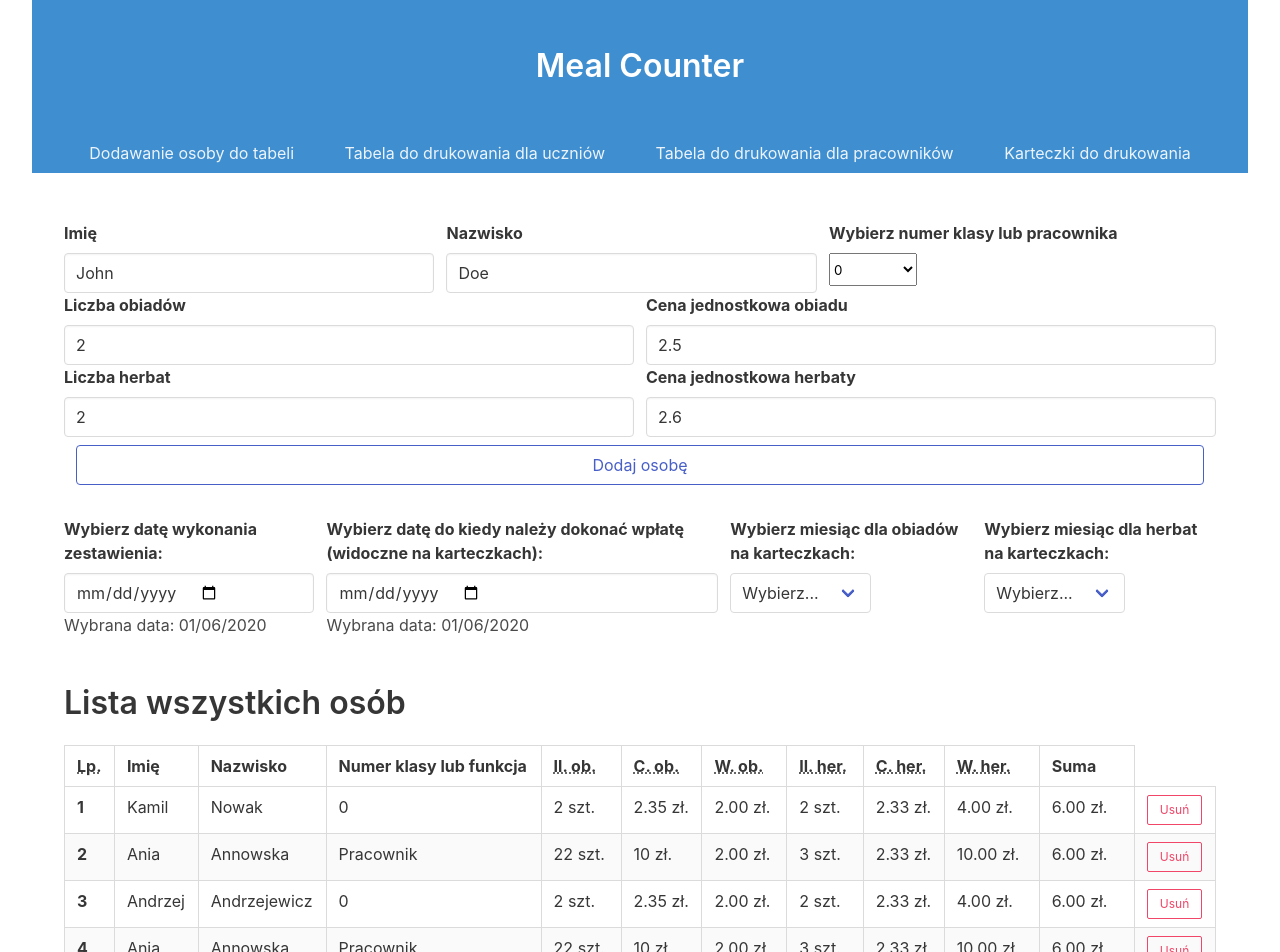
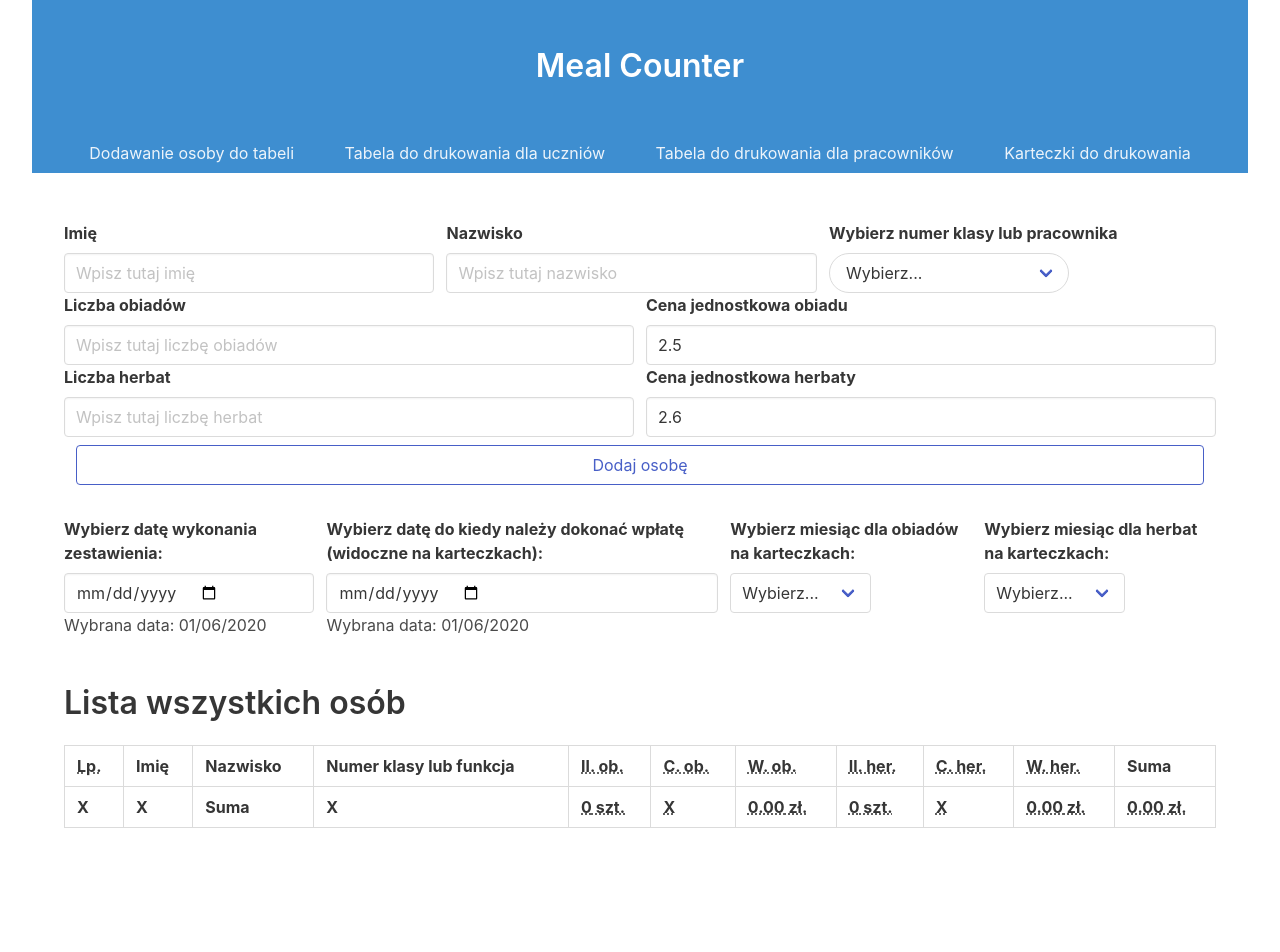
Before and after one commit to Aroniero/meal-counter, a React (Create React App) app: page / in a window 1280 px wide. Shown: the top 952 px of the page. After the commit the page ends 900 px from the top, so only its background shows below. Built offline with nearby package versions, Linux system fonts and the light colour scheme.

Commit message:
Adding local storage to the app

```diff
--- a/src/App.js
+++ b/src/App.js
@@ -9,91 +9,46 @@ import { getId } from "./utils/getId";
 import { Switch, Route, BrowserRouter } from "react-router-dom";
 
 const App = () => {
-  // OGARNĄĆ LOCAL STORAGE
-  // const [users, setUsers] = useState(JSON.parse(localStorage.getItem('count')))
-  const [users, setUsers] = useState([
-    {
-      id: "231",
-      name: "Kamil",
-      surname: "Nowak",
-      classNum: "0",
-      dinnerQuantity: 2,
-      dinnerPrice: 2.35,
-      dinnerSum: 2,
-      teaQuantity: 2,
-      teaPrice: 2.33,
-      teaSum: 4,
-      total: 6,
-    },
-    {
-      id: "232311",
-      name: "Ania",
-      surname: "Annowska",
-      classNum: "Pracownik",
-      dinnerQuantity: 22,
-      dinnerPrice: 10,
-      dinnerSum: 2,
-      teaQuantity: 3,
-      teaPrice: 2.33,
-      teaSum: 10,
-      total: 6,
-    },
-    {
-      id: "23131",
-      name: "Andrzej",
-      surname: "Andrzejewicz",
-      classNum: "0",
-      dinnerQuantity: 2,
-      dinnerPrice: 2.35,
-      dinnerSum: 2,
-      teaQuantity: 2,
-      teaPrice: 2.33,
-      teaSum: 4,
-      total: 6,
-    },
-    {
-      id: "2323112",
-      name: "Ania",
-      surname: "Annowska",
-      classNum: "Pracownik",
-      dinnerQuantity: 22,
-      dinnerPrice: 10,
-      dinnerSum: 2,
-      teaQuantity: 3,
-      teaPrice: 2.33,
-      teaSum: 10,
-      total: 6,
-    },
-  ]);
+  const [users, setUsers] = useState(
+    JSON.parse(localStorage.getItem("users")) || []
+  );
 
   // OGARNĄĆ LOCAL STORAGE
   // useEffect(() => {
   //   localStorage.setItem('users', JSON.stringify(users))
   // })
-  const [date, setDate] = useState({
+  const [date, setDate] = useState(
+    JSON.parse(localStorage.getItem("date")) || {
       dinnerMonth: "Styczeń",
       teaMonth: "Styczeń",
       listDate: "01/06/2020",
       cardDate: "01/06/2020",
-  });
+    }
+  );
 
   const addUser = (userData) => {
     const id = getId();
     const dinnerSum = userData.dinnerQuantity * userData.dinnerPrice;
     const teaSum = userData.teaQuantity * userData.teaPrice;
     const total = dinnerSum + teaSum;
-
-    setUsers(
-      [...users, { id, ...userData, dinnerSum, teaSum, total }].sort((a, b) => {
+    const newUser = [
+      ...users,
+      { id, ...userData, dinnerSum, teaSum, total },
+    ].sort((a, b) => {
       if (a.classNum < b.classNum) return -1;
       if (a.classNum > b.classNum) return 1;
       return 0;
-      })
-    );
+    });
+
+    localStorage.setItem("users", JSON.stringify(newUser));
+    setUsers(newUser);
   };
 
   const removeUser = (users, id) => {
-    setUsers(users.filter((user) => (user.id !== id ? user : null)));
+    const minusOneUser = users.filter((user) => (user.id !== id ? user : null));
+
+    localStorage.setItem("users", JSON.stringify(minusOneUser));
+    setUsers(minusOneUser);
   };
 
   const context = {
--- a/src/components/CardList/Card/Card.js
+++ b/src/components/CardList/Card/Card.js
@@ -14,7 +14,7 @@ const Card = ({ user, date }) => {
     teaSum,
     total,
   } = user;
-  const { dinnerMonth, teaMonth } = date;
+  const { dinnerMonth, teaMonth, cardDate } = date;
   return (
     <div className={styles.card}>
       <header className={styles.cardHeader}>
@@ -31,7 +31,10 @@ const Card = ({ user, date }) => {
           <p>
             {name} {surname}
           </p>
-          <p>Klasa {classNum}</p>
+          <p>
+            <strong>{isNaN(classNum) ? "Rola: " : "Klasa nr: "}</strong>
+            {classNum}
+          </p>
         </div>
         <div className={styles.cardBody__Content}>
           <div className={styles.cardBody__Dinners}>
@@ -53,7 +56,7 @@ const Card = ({ user, date }) => {
         </div>
       </div>
       <footer className={styles.cardFooter}>
-        Wpłatę proszę dokonać do <br /> 19-06-2020 r.
+        Wpłatę proszę dokonać do <br /> {cardDate} r.
       </footer>
     </div>
   );
--- a/src/components/DateForm/DateForm.js
+++ b/src/components/DateForm/DateForm.js
@@ -5,16 +5,24 @@ const DateForm = () => {
   const { date, setDate } = useContext(UserContext);
 
   const handleMonthChange = (e) => {
-    setDate({ ...date, [e.target.name]: e.target.value });
+    const currDate = { ...date, [e.target.name]: e.target.value };
+
+    localStorage.setItem("date", JSON.stringify(currDate));
+    setDate(currDate);
   };
 
   const handleListDateChange = (e) => {
+    // Creating new tamplate for date instead of having YYYY/MM/DD
     const dateArr = e.target.value.split("-").reverse();
     const day = dateArr[0];
     const month = dateArr[1];
     const year = dateArr[2];
     const fullDate = `${day}/${month}/${year}`;
-    setDate({ ...date, [e.target.name]: fullDate });
+
+    // Adding new date to state aswell as in localstorage
+    const currDate = { ...date, [e.target.name]: fullDate };
+    localStorage.setItem("date", JSON.stringify(currDate));
+    setDate(currDate);
   };
 
   return (
--- a/src/components/UserForm/UserForm.js
+++ b/src/components/UserForm/UserForm.js
@@ -4,60 +4,91 @@ import UserContext from "../../context/UserContext";
 
 const UserForm = () => {
   const { addUser } = useContext(UserContext);
+
+  function validateInput(value) {
+    let error;
+    if (value === "") {
+      error = `Zbyt krótkie`;
+    }
+    return error;
+  }
+  function validateSelect(value) {
+    let error;
+    if (value === "Wybierz...") {
+      error = `Wybierz jedną z opcji`;
+    }
+    return error;
+  }
+
   return (
     <Formik
       initialValues={{
-        name: "John",
-        surname: "Doe",
-        classNum: "0",
-        dinnerQuantity: 2,
+        name: "",
+        surname: "",
+        classNum: "",
+        dinnerQuantity: "",
         dinnerPrice: 2.5,
-        teaQuantity: 2,
+        teaQuantity: "",
         teaPrice: 2.6,
       }}
       onSubmit={(values) => {
         addUser(values);
       }}
     >
-      {({ handleChange, handleBlur }) => (
+      {({ handleChange, handleBlur, errors, touched, isValidating }) => (
         <Form className="container is-narrow mt-6 ">
           <div className="field-body">
             <div className="field">
               <label className="label">Imię</label>
               <div className="control">
                 <Field
-                  className="input"
+                  className={errors.name ? "input is-danger" : "input"}
                   type="text"
                   placeholder="Wpisz tutaj imię"
                   name="name"
+                  validate={validateInput}
                 />
+                {/* {errors.name && touched.name && (
+                  <p className="help is-danger">{errors.name}</p>
+                )} */}
               </div>
             </div>
             <div className="field">
               <label className="label">Nazwisko</label>
               <div className="control">
                 <Field
-                  className="input"
+                  className={errors.surname ? "input is-danger" : "input"}
                   type="text"
                   placeholder="Wpisz tutaj nazwisko"
                   name="surname"
+                  validate={validateInput}
                 />
+                {/* {errors.surname && touched.surname && (
+                  <p className="help is-danger">{errors.surname}</p>
+                )} */}
               </div>
             </div>
             <div className="field">
               <label className="label">
                 Wybierz numer klasy lub pracownika
               </label>
-              <div className="control">
+              <div
+                className={
+                  errors.classNum
+                    ? "select is-rounded is-danger"
+                    : "select is-rounded"
+                }
+              >
                 <Field
                   name="classNum"
                   as="select"
-                  className="select"
                   onChange={handleChange}
                   onBlur={handleBlur}
+                  validate={validateSelect}
                 >
                   <option>Wybierz...</option>
-                  <option value="Pracownik">Pracownik</option>
+                  <option value="Nauczyciel">Nauczyciel</option>
+                  <option value="Prac. gosp.">Pracownik gospodarczy</option>
                   <option value="0">0</option>
                   <option value="1">1</option>
                   <option value="2">2</option>
@@ -69,6 +100,9 @@ const UserForm = () => {
                   <option value="8">8</option>
                 </Field>
               </div>
+              {/* {errors.classNum && touched.classNum && (
+                <p className="help is-danger">{errors.classNum}</p>
+              )} */}
             </div>
           </div>
 
@@ -77,11 +111,18 @@ const UserForm = () => {
               <label className="label">Liczba obiadów</label>
               <div className="control">
                 <Field
-                  className="input"
+                  className={
+                    errors.dinnerQuantity ? "input is-danger" : "input"
+                  }
                   type="number"
                   placeholder="Wpisz tutaj liczbę obiadów"
                   name="dinnerQuantity"
+                  validate={validateInput}
                 />
+                {/*
+                {errors.dinnerQuantity && touched.dinnerQuantity && (
+                  <p className="help is-danger">{errors.dinnerQuantity}</p>
+                )} */}
               </div>
             </div>
             <div className="field">
@@ -101,11 +142,15 @@ const UserForm = () => {
               <label className="label">Liczba herbat</label>
               <div className="control">
                 <Field
-                  className="input"
+                  className={errors.teaQuantity ? "input is-danger" : "input"}
                   type="number"
                   placeholder="Wpisz tutaj liczbę herbat"
                   name="teaQuantity"
+                  validate={validateInput}
                 />
+                {/* {errors.teaQuantity && touched.teaQuantity && (
+                  <p className="help is-danger">{errors.teaQuantity}</p>
+                )} */}
               </div>
             </div>
             <div className="field">
--- a/src/components/UserList/UserList.js
+++ b/src/components/UserList/UserList.js
@@ -54,7 +54,7 @@ const UserList = ({ studentsTable, studentList, workersTable, users }) => {
               <abbr>
                 {studentList && "Numer klasy lub funkcja"}
                 {studentsTable && "Nr klasy"}
-                {workersTable && "Pracownik"}
+                {workersTable && "Rola"}
               </abbr>
             </th>
             <th>
@@ -76,7 +76,11 @@ const UserList = ({ studentsTable, studentList, workersTable, users }) => {
               <abbr title="Wartość herbat">W. her.</abbr>
             </th>
             <th>Suma</th>
-            {(studentsTable || workersTable) && <th>Podpis</th>}
+            {(studentsTable || workersTable) && (
+              <th>
+                <abbr className={styles.signUp}>Podpis</abbr>
+              </th>
+            )}
           </tr>
         </thead>
         <tbody>
--- a/src/components/UserList/UserList.module.scss
+++ b/src/components/UserList/UserList.module.scss
@@ -4,3 +4,7 @@
   margin-bottom: 10px;
   font-weight: bold;
 }
+
+.signUp {
+  padding-right: 200px;
+}
--- a/src/pages/StudentsTable/StudentsTable.js
+++ b/src/pages/StudentsTable/StudentsTable.js
@@ -9,7 +9,7 @@ const StudentsTable = () => {
   const [students, setStudents] = useState([]);
 
   useEffect(() => {
-    setStudents(users.filter((user) => user.classNum !== "Pracownik"));
+    setStudents(users.filter((user) => !isNaN(user.classNum)));
   }, [users]);
 
   return <UserList class={styles.position} studentsTable users={students} />;
--- a/src/pages/WorkersTable/WorkersTable.js
+++ b/src/pages/WorkersTable/WorkersTable.js
@@ -8,7 +8,7 @@ const WorkersTable = () => {
   const [workers, setWorkers] = useState([]);
 
   useEffect(() => {
-    setWorkers(users.filter((user) => user.classNum === "Pracownik"));
+    setWorkers(users.filter((user) => isNaN(user.classNum)));
   }, [users]);
 
   return <UserList workersTable users={workers} />;
```
Lines whose indentation alone changed are shown as unchanged.
